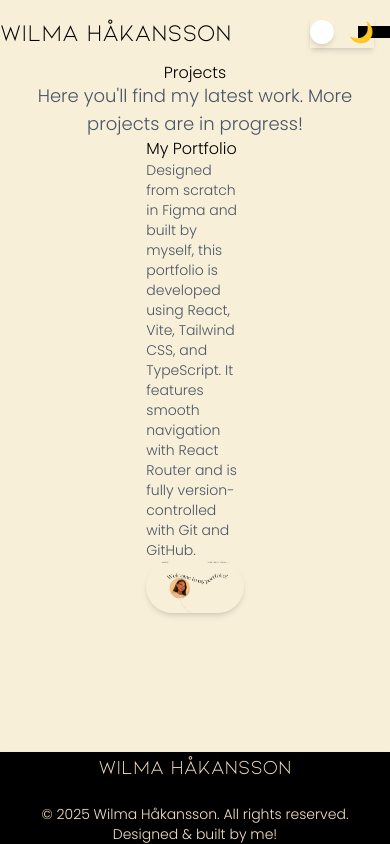
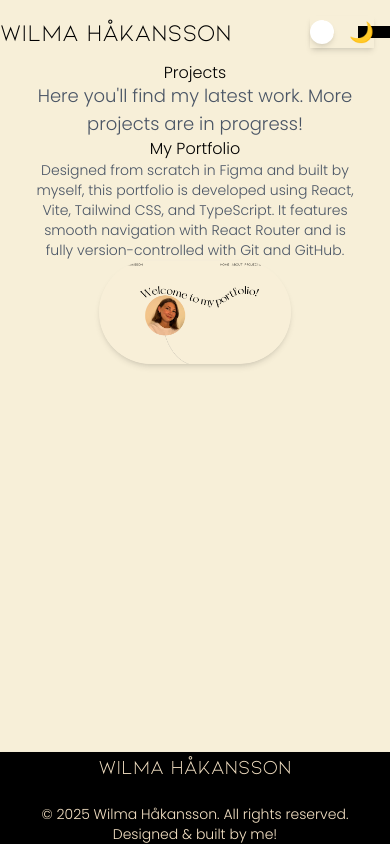
Before and after one commit to gitwilma/portfolio-project, a React (Vite) app: page /projects in a window 390 px wide. Built offline with nearby package versions, Linux system fonts and the light colour scheme.

Commit message:
projects page responsive

```diff
--- a/src/pages/Projects.tsx
+++ b/src/pages/Projects.tsx
@@ -8,24 +8,6 @@ export default function Projects() {
       image: "/assets/portfolio-image.png",
       link: "https://github.com/gitwilma/portfolio-project.git",
     },
-    // {
-    //   id: 2,
-    //   title: "Future Project",
-    //   description: "More projects will be added here soon!",
-    //   image: "",
-    // },
-    // {
-    //   id: 3,
-    //   title: "Future Project",
-    //   description: "More projects will be added here soon!",
-    //   image: "",
-    // },
-    // {
-    //   id: 4,
-    //   title: "Future Project",
-    //   description: "More projects will be added here soon!",
-    //   image: "",
-    // },
   ];
 
   return (
@@ -38,47 +20,43 @@ export default function Projects() {
         Here you'll find my latest work. More projects are in progress!
       </p>
 
-      <div className="flex justify-center gap-6">
-        {projects.map((project) => (
-          <div
-            key={project.id}
-            className="w-1/4 group flex flex-col items-center"
-          >
+      {/* Flexbox för att centrera innehållet */}
+      <div className="flex justify-center items-center">
+        <div className="flex flex-col items-center group max-w-md">
           {/* Text över projekt-cirkel */}
-            <div className="mb-4 text-start">
-              <h3 className="text-xl font-semibold font-[Poppins]">
-                {project.title}
+          <div className="mb-4 text-center max-w-xs">
+            <h3 className="text-xl font-semibold font-[Poppins] mb-2">
+              {projects[0].title}
             </h3>
-              <p className="text-sm text-gray-600 font-[Poppins]">
-                {project.description}
+            <p className="text-sm text-gray-600 font-[Poppins] mb-4">
+              {projects[0].description}
             </p>
           </div>
 
           {/* Projekt-cirkel */}
-            {project.link ? (
+          {projects[0].link ? (
             <a
-                href={project.link}
+              href={projects[0].link}
               target="_blank"
               rel="noopener noreferrer"
               className="block overflow-hidden rounded-full shadow-md project-link transition-all duration-300"
             >
               <img
-                  src={project.image}
-                  alt={project.title}
-                  className="w-56 h-56 object-cover transform group-hover:scale-105 transition duration-300 rounded-full"
+                src={projects[0].image}
+                alt={projects[0].title}
+                className="w-48 h-48 sm:w-56 sm:h-56 object-cover transform group-hover:scale-105 transition duration-300 rounded-full"
               />
             </a>
           ) : (
             <div className="block overflow-hidden rounded-full shadow-md project-link transition-all duration-300">
               <img
-                  src={project.image}
-                  alt={project.title}
-                  className="w-56 h-56 object-cover transform group-hover:scale-105 transition duration-300 rounded-full"
+                src={projects[0].image}
+                alt={projects[0].title}
+                className="w-48 h-48 sm:w-56 sm:h-56 object-cover transform group-hover:scale-105 transition duration-300 rounded-full"
               />
             </div>
           )}
         </div>
-        ))}
       </div>
     </div>
   );
```
Lines whose indentation alone changed are shown as unchanged.
